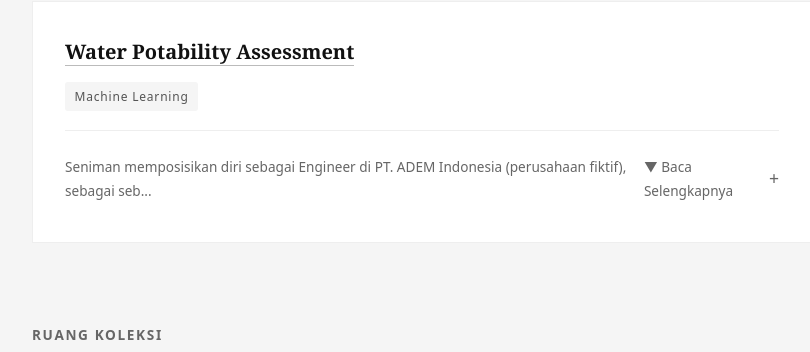
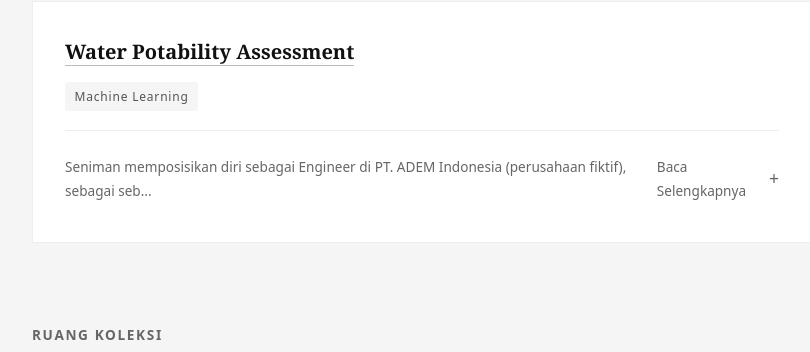
Before and after one commit to Sulbae/Sulbae.github.io, a Jekyll site: the page built from index.md, in a window 1280 px wide. Shown: the part 1564-1916 px from the top of the page, without its empty margins (218-1028 px from the left). Built offline with Jekyll 4.4.1, drawn with Linux system fonts in a browser that asks for light colours.

Commit message:
Update index.md

```diff
--- a/index.md
+++ b/index.md
@@ -57,7 +57,7 @@ Karya-karya yang didokumentasikan dan ditampilkan pada ruang ini tidak hanya mer
       <details class="project-summary">
         <summary class="summary-toggle">
           <span class="summary-text">{{ project.summary | truncate: 100 }}</span>
-          <span class="toggle-icon" aria-hidden="true">▼ Baca Selengkapnya</span>
+          <span class="read-more">Baca Selengkapnya</span>
         </summary>
         <div class="summary-content">
           <p>{{ project.summary }}</p>
```
